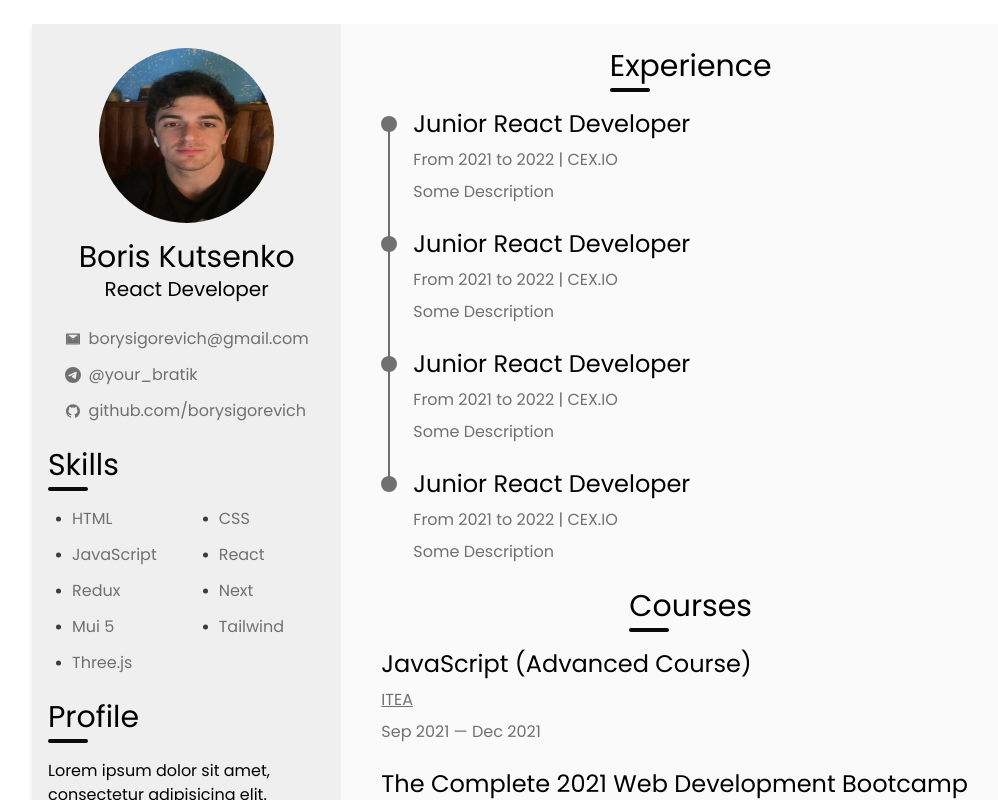
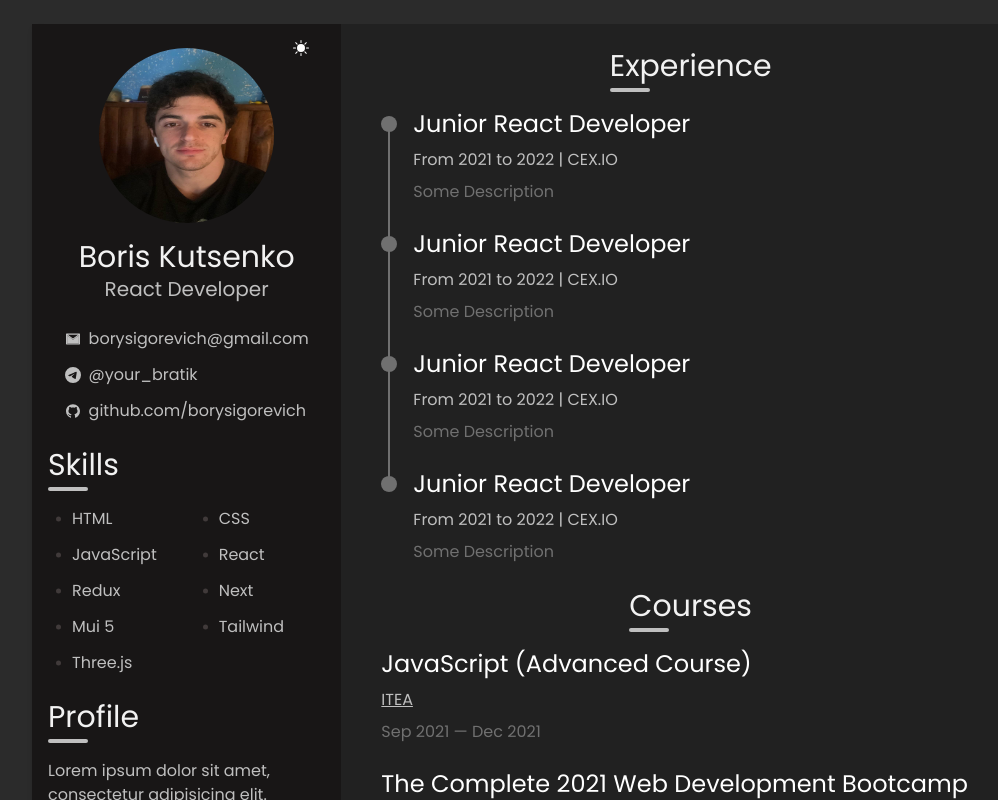
Before and after one commit to borysigorevich/cv, a Next.js app: page / in a window 1280 px wide. Shown: the whole page, without its empty margins (124-1122 px from the left). Built offline with nearby package versions, Linux system fonts and the light colour scheme.

Commit message:
cv - dark mode desktop

```diff
--- a/components/Courses.tsx
+++ b/components/Courses.tsx
@@ -5,7 +5,7 @@ export const Courses = () => {
     return (
         <section className='pb-6'>
             <h2 className='text-3xl text-center mb-6 relative before:absolute before:-bottom-2
-            before:h-1 before:w-10 before:rounded before:bg-[#0b0a0a]'>Courses</h2>
+            before:h-1 before:w-10 before:rounded before:bg-[#0b0a0a] dark:text-title-dark dark:before:bg-before-dark'>Courses</h2>
 
             <div className='grid gap-6'>
 
@@ -14,7 +14,7 @@ export const Courses = () => {
                     <Link
                         target='_blank'
                         href="https://itea.ua/ru/"
-                        className='underline text-light'
+                        className='underline text-light dark:text-base-dark'
                     >ITEA</Link>
                     <p className='text-light'>Sep 2021 — Dec 2021</p>
                 </div>
@@ -24,7 +24,7 @@ export const Courses = () => {
                     <Link
                         target='_blank'
                         href="https://www.udemy.com/course/the-complete-web-development-bootcamp/"
-                        className='underline text-light'
+                        className='underline text-light dark:text-base-dark'
                     >UDEMY</Link>
                     <p className='text-light'>Jun 2021 — Oct 2021</p>
                 </div>
@@ -34,7 +34,7 @@ export const Courses = () => {
                     <Link
                         target='_blank'
                         href="https://training.epam.ua/#!/Home?lang=ua&City=-1"
-                        className='underline text-light'
+                        className='underline text-light dark:text-base-dark'
                     >EPAM</Link>
                     <p className='text-light'>Oct 2021 — Feb 2022</p>
                 </div>
--- a/components/Education.tsx
+++ b/components/Education.tsx
@@ -4,10 +4,10 @@ export const Education = () => {
     return (
         <section id='education' className='pb-6'>
             <h2 className='text-center md:text-start text-3xl mb-6 relative before:absolute before:-bottom-2
-            before:h-1 before:w-10 before:rounded before:bg-[#0b0a0a]'>Education</h2>
+            before:h-1 before:w-10 before:rounded before:bg-[#0b0a0a] dark:before:bg-before-dark dark:text-title-dark'>Education</h2>
             <div className='grid gap-2 justify-center text-center md:text-start'>
-                <h3 className='text-xl'>Master Of Finance And Credits</h3>
-                <p className='text-light'>Chernihiv national university of technology</p>
+                <h3 className='text-xl dark:text-title-dark'>Master Of Finance And Credits</h3>
+                <p className='text-light dark:text-base-dark'>Chernihiv national university of technology</p>
                 <p className='text-light'>Sep 2011 - Jan 2016</p>
             </div>
         </section>
--- a/components/Experience.tsx
+++ b/components/Experience.tsx
@@ -4,7 +4,7 @@ export const Experience = () => {
     return (
         <section id="experience" className='pb-6'>
             <h2 className='text-3xl text-center mb-6 relative before:absolute before:-bottom-2
-            before:h-1 before:w-10 before:rounded before:bg-[#0b0a0a]'>Experience</h2>
+            before:h-1 before:w-10 before:rounded before:bg-[#0b0a0a] dark:before:bg-before-dark dark:text-title-dark'>Experience</h2>
 
             <div className='grid gap-6'>
 
@@ -16,7 +16,7 @@ export const Experience = () => {
 
                     <div className='grid gap-2'>
                         <h3 className='text-2xl'>Junior React Developer</h3>
-                        <span className='text-light'>From 2021 to 2022 | CEX.IO</span>
+                        <span className='text-light dark:text-base-dark'>From 2021 to 2022 | CEX.IO</span>
                         <p className='text-light'>Some Description</p>
                     </div>
                 </div>
@@ -29,7 +29,7 @@ export const Experience = () => {
 
                     <div className='grid gap-2'>
                         <h3 className='text-2xl'>Junior React Developer</h3>
-                        <span className='text-light'>From 2021 to 2022 | CEX.IO</span>
+                        <span className='text-light dark:text-base-dark'>From 2021 to 2022 | CEX.IO</span>
                         <p className='text-light'>Some Description</p>
                     </div>
                 </div>
@@ -42,7 +42,7 @@ export const Experience = () => {
 
                     <div className='grid gap-2'>
                         <h3 className='text-2xl'>Junior React Developer</h3>
-                        <span className='text-light'>From 2021 to 2022 | CEX.IO</span>
+                        <span className='text-light dark:text-base-dark'>From 2021 to 2022 | CEX.IO</span>
                         <p className='text-light'>Some Description</p>
                     </div>
                 </div>
@@ -56,7 +56,7 @@ export const Experience = () => {
 
                     <div className='grid gap-2'>
                         <h3 className='text-2xl'>Junior React Developer</h3>
-                        <span className='text-light'>From 2021 to 2022 | CEX.IO</span>
+                        <span className='text-light dark:text-base-dark'>From 2021 to 2022 | CEX.IO</span>
                         <p className='text-light'>Some Description</p>
                     </div>
                 </div>
--- a/components/Home.tsx
+++ b/components/Home.tsx
@@ -1,12 +1,32 @@
-import React from 'react';
+import React, {useEffect} from 'react';
 import Image from "next/image";
 import Link from 'next/link'
+import {useTheme} from "next-themes";
+
 import {AiFillGithub, AiTwotoneMail} from "react-icons/ai";
 import {BsTelegram} from "react-icons/bs";
+import {BsFillSunFill, BsFillMoonFill} from 'react-icons/bs'
 
 export const Home = () => {
+    const {theme, setTheme} = useTheme()
+
+    useEffect(() => {
+        setTheme('dark')
+    }, [])
+
+    const changeTheme = () => {
+        if(theme === 'dark') setTheme('light')
+        else setTheme('dark')
+    }
+
     return (
-        <section id="home" className='py-6'>
+        <section id="home" className='py-6 relative'>
+
+            {theme === 'dark'
+                ? <BsFillSunFill onClick={changeTheme} className='absolute top-4 right-4'/>
+                : <BsFillMoonFill onClick={changeTheme} className='absolute top-4 right-4'/>
+            }
+
             <div className='grid gap-6'>
                 <div className="text-center">
                     <Image
@@ -16,20 +36,20 @@ export const Home = () => {
                         height={175}
                         className="mx-auto mb-4 rounded-full aspect-square"
                     />
-                    <h1 className="text-3xl">Boris Kutsenko</h1>
-                    <h3 className='text-xl'>React Developer</h3>
+                    <h1 className="text-3xl dark:text-title-dark">Boris Kutsenko</h1>
+                    <h3 className='text-xl dark:text-base-dark'>React Developer</h3>
                 </div>
 
                 <div className='grid gap-3 mx-auto'>
-                    <div className="flex gap-2 items-center text-light">
+                    <div className="flex gap-2 items-center text-light dark:text-base-dark">
                         <AiTwotoneMail/> <span>borysigorevich@gmail.com</span>
                     </div>
 
-                    <div className="flex gap-2 items-center text-light">
+                    <div className="flex gap-2 items-center text-light dark:text-base-dark">
                         <BsTelegram/> <span>@your_bratik</span>
                     </div>
 
-                    <div className="flex gap-2 items-center text-light">
+                    <div className="flex gap-2 items-center text-light dark:text-base-dark">
                         <AiFillGithub/> <Link target="_blank"
                                               href="https://github.com/borysigorevich">github.com/borysigorevich</Link>
                     </div>
--- a/components/Interests.tsx
+++ b/components/Interests.tsx
@@ -7,18 +7,18 @@ export const Interests = () => {
     return (
         <section>
             <h2 className='text-3xl text-center mb-6 relative before:absolute before:-bottom-2
-            before:h-1 before:w-10 before:rounded before:bg-[#0b0a0a]'>Interests</h2>
+            before:h-1 before:w-10 before:rounded before:bg-[#0b0a0a] dark:before:bg-before-dark dark:text-title-dark'>Interests</h2>
 
             <div className='grid gap-3 text-light grid-cols-3'>
-                <div className='flex items-center gap-2 flex-col'>
+                <div className='flex items-center gap-2 flex-col dark:text-base-dark'>
                     <BsHeadphones/> <span>Music</span>
                 </div>
 
-                <div className='flex items-center gap-2 flex-col'>
+                <div className='flex items-center gap-2 flex-col dark:text-base-dark'>
                     <BsCurrencyBitcoin/> <span>Crypto</span>
                 </div>
 
-                <div className='flex items-center gap-2 flex-col'>
+                <div className='flex items-center gap-2 flex-col dark:text-base-dark'>
                     <IoIosFitness/> <span>Sport</span>
                 </div>
             </div>
--- a/components/Languages.tsx
+++ b/components/Languages.tsx
@@ -4,12 +4,12 @@ export const Languages = () => {
     return (
         <section className='pb-6'>
             <h2 className='text-3xl text-center mb-6 relative before:absolute before:-bottom-2
-            before:h-1 before:w-10 before:rounded before:bg-[#0b0a0a]'>Languages</h2>
+            before:h-1 before:w-10 before:rounded before:bg-[#0b0a0a] dark:before:bg-before-dark dark:text-title-dark'>Languages</h2>
 
             <div className='grid gap-4 text-light text-lg grid-cols-3 text-center'>
-                <div>Ukrainian</div>
-                <div>English</div>
-                <div>Russian</div>
+                <div className='dark:text-base-dark'>Ukrainian</div>
+                <div className='dark:text-base-dark'>English</div>
+                <div className='dark:text-base-dark'>Russian</div>
             </div>
         </section>
     );
--- a/components/Profile.tsx
+++ b/components/Profile.tsx
@@ -4,8 +4,8 @@ export const Profile = () => {
     return (
         <section id='profile' className='text-center md:text-start pb-6'>
             <h2 className="text-3xl mb-6 relative before:absolute before:-bottom-2
-            before:h-1 before:w-10 before:rounded before:bg-[#0b0a0a]">Profile</h2>
-            <p>
+            before:h-1 before:w-10 before:rounded before:bg-[#0b0a0a] dark:before:bg-before-dark dark:text-title-dark">Profile</h2>
+            <p className='dark:text-base-dark'>
                 Lorem ipsum dolor sit amet, consectetur adipisicing elit. Commodi dignissimos
                 iusto neque soluta
                 voluptate voluptatibus.
--- a/components/Skills.tsx
+++ b/components/Skills.tsx
@@ -1,13 +1,13 @@
 import React from 'react';
 
 const skillName = 'relative before:w-[5px] before:h-[5px] before:bg-[#403a3a] ' +
-    'before:rounded-full before:absolute before:-left-4 before:top-1/2 before:-translate-y-1/2'
+    'before:rounded-full before:absolute before:-left-4 before:top-1/2 before:-translate-y-1/2 dark:text-base-dark'
 
 export const Skills = () => {
     return (
         <section className='pb-6'>
             <h2 className='text-3xl text-center md:text-start mb-6 relative before:absolute before:-bottom-2
-            before:h-1 before:w-10 before:rounded before:bg-[#0b0a0a]'>Skills</h2>
+            before:h-1 before:w-10 before:rounded before:bg-[#0b0a0a] dark:before:bg-before-dark dark:text-title-dark'>Skills</h2>
 
             {/*<div className='text-light'>*/}
             <div className='grid grid-cols-2 gap-3 text-light px-6 gap-x-16'>
--- a/pages/index.tsx
+++ b/pages/index.tsx
@@ -1,8 +1,4 @@
-import {useEffect} from "react";
 import Head from 'next/head'
-import {useTheme} from 'next-themes'
-
-import {BsFillSunFill, BsFillMoonFill} from 'react-icons/bs'
 
 import {
     Courses,
@@ -18,11 +14,6 @@ import {
 } from "../components";
 
 export default function Index() {
-    const {theme, setTheme} = useTheme()
-
-    useEffect(() => {
-        setTheme('light')
-    }, [])
 
     return (
         <>
@@ -33,12 +24,12 @@ export default function Index() {
                 <link rel="icon" href="/favicon.ico"/>
             </Head>
             <Header/>
-            <main className='md:py-6'>
+            <main className='md:py-6 dark:bg-body-dark'>
                 <div className='pb-16 md:pb-0 px-4 md:px-0 md:grid md:grid-cols-[2fr_4fr] md:gap-x-10
-                 max-w-[968px] mx-auto md:bg-container md:shadow-md'>
+                 max-w-[968px] mx-auto md:bg-container dark:md:bg-container-dark md:shadow-md'>
 
                     {/*resume left*/}
-                    <div className='md:bg-container-alt md:px-4'>
+                    <div className='md:bg-container-alt dark:md:bg-container-alt-dark md:px-4'>
                         <Home/>
                         <Skills/>
                         <Profile/>
--- a/tailwind.config.js
+++ b/tailwind.config.js
@@ -9,15 +9,22 @@ module.exports = {
     extend: {
       colors: {
         title: '#0b0a0a',
+        'title-dark': '#f2f2f2',
         base: '#403a3a',
+        'base-dark': '#bfbfbf',
         light: '#707070',
       },
       backgroundColor: {
         body: '#fcfcfc',
+        'body-dark': '#2b2b2b',
         container: '#fafafa',
+        'container-dark': '#212121',
         'container-alt': '#f0efef',
+        'container-alt-dark': '#181616',
+        'before-dark': '#bfbfbf'
       }
     },
+
   },
   plugins: [],
 }
```
